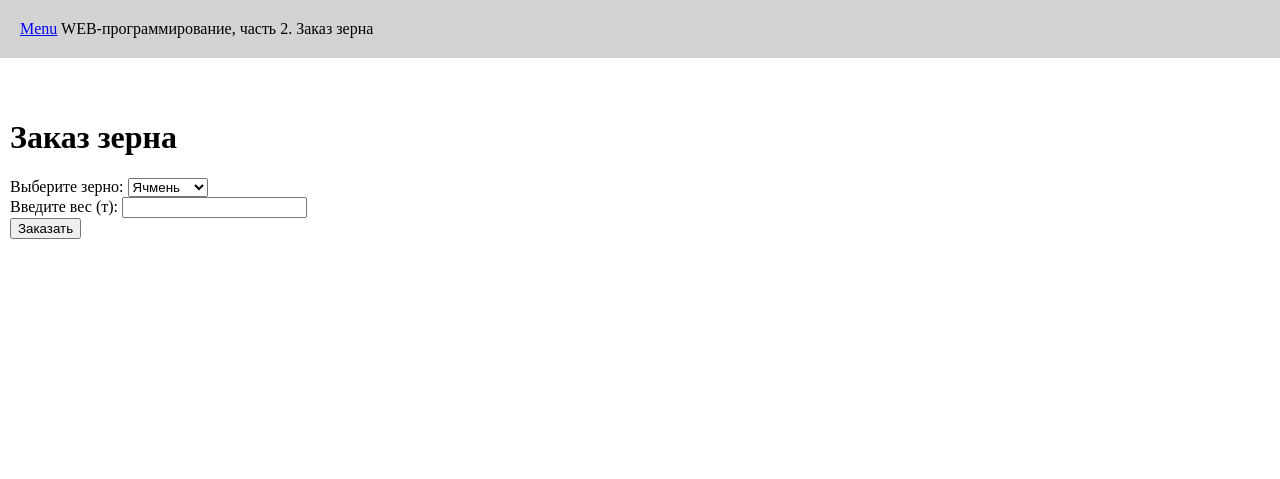
After one commit to gapshis17/Web_2_gapshis, a Flask app: page /lab4/order_grain in a window 1280 px wide. The commit adds this page. Shown: the top 479 px of the page. Run offline with Flask 3, Linux system fonts and the light colour scheme.

Commit message:
Заказ зерна

```diff
--- a/lab4.py
+++ b/lab4.py
@@ -221,3 +221,49 @@ def refrigerator():
             result = 'Ошибка: не задана температура'
 
     return render_template('lab4/refrigerator.html', result=result)
+
+
+# Цены на зерно
+grain_prices = {
+    'barley': 12345,  # Ячмень
+    'oats': 8522,     # Овёс
+    'wheat': 8722,    # Пшеница
+    'rye': 14111      # Рожь
+}
+
+@lab4.route('/lab4/order_grain', methods=['GET', 'POST'])
+def order_grain():
+    result = None
+
+    if request.method == 'POST':
+        grain_type = request.form.get('grain_type')
+        weight = request.form.get('weight')
+
+        if not weight:
+            result = 'Ошибка: не указан вес.'
+        else:
+            try:
+                weight = float(weight)
+                if weight <= 0:
+                    result = 'Ошибка: вес должен быть больше 0.'
+                elif weight > 500:
+                    result = 'Ошибка: такого объёма сейчас нет в наличии.'
+                else:
+                    price_per_ton = grain_prices[grain_type]
+                    total_cost = price_per_ton * weight
+
+                    # Применение скидки
+                    discount = 0
+                    if weight > 50:
+                        discount = total_cost * 0.10
+                        total_cost -= discount
+                        result = f'Заказ успешно сформирован. Вы заказали {grain_type}.' \
+                                 f' Вес: {weight} т. Сумма к оплате: {total_cost} руб. Применена скидка: {discount} руб.'
+                    else:
+                        result = f'Заказ успешно сформирован. Вы заказали {grain_type}.' \
+                                 f' Вес: {weight} т. Сумма к оплате: {total_cost} руб.'
+
+            except ValueError:
+                result = 'Ошибка: введено некорректное значение веса.'
+
+    return render_template('lab4/order_grain.html', result=result)
--- a/templates/lab4/lab4.html
+++ b/templates/lab4/lab4.html
@@ -17,5 +17,6 @@
         <li><a href= "/lab4/tree" > Счетчик деревьев </a></li>
         <li><a href= "/lab4/login" > Авторизация </a></li>
         <li><a href="/lab4/refrigerator">Холодильник</a></li>
+        <li><a href="/lab4/order_grain">Заказ зерна</a></li>
     </ol>
 {% endblock %}
--- /dev/null
+++ b/templates/lab4/order_grain.html
@@ -0,0 +1,31 @@
+{% extends "base.html" %}
+
+{% block lab %}Заказ зерна{% endblock %}
+
+{% block main %}
+    <h1>Заказ зерна</h1>
+    <form method="post">
+        <div>
+            <label for="grain_type">Выберите зерно:</label>
+            <select id="grain_type" name="grain_type" required>
+                <option value="barley">Ячмень</option>
+                <option value="oats">Овёс</option>
+                <option value="wheat">Пшеница</option>
+                <option value="rye">Рожь</option>
+            </select>
+        </div>
+        <div>
+            <label for="weight">Введите вес (т):</label>
+            <input type="number" id="weight" name="weight" min="0" required>
+        </div>
+        <div>
+            <button type="submit">Заказать</button>
+        </div>
+    </form>
+
+    {% if result %}
+        <div style="margin-top: 20px; font-weight: bold; color: blue;">
+            {{ result }}
+        </div>
+    {% endif %}
+{% endblock %}
```
